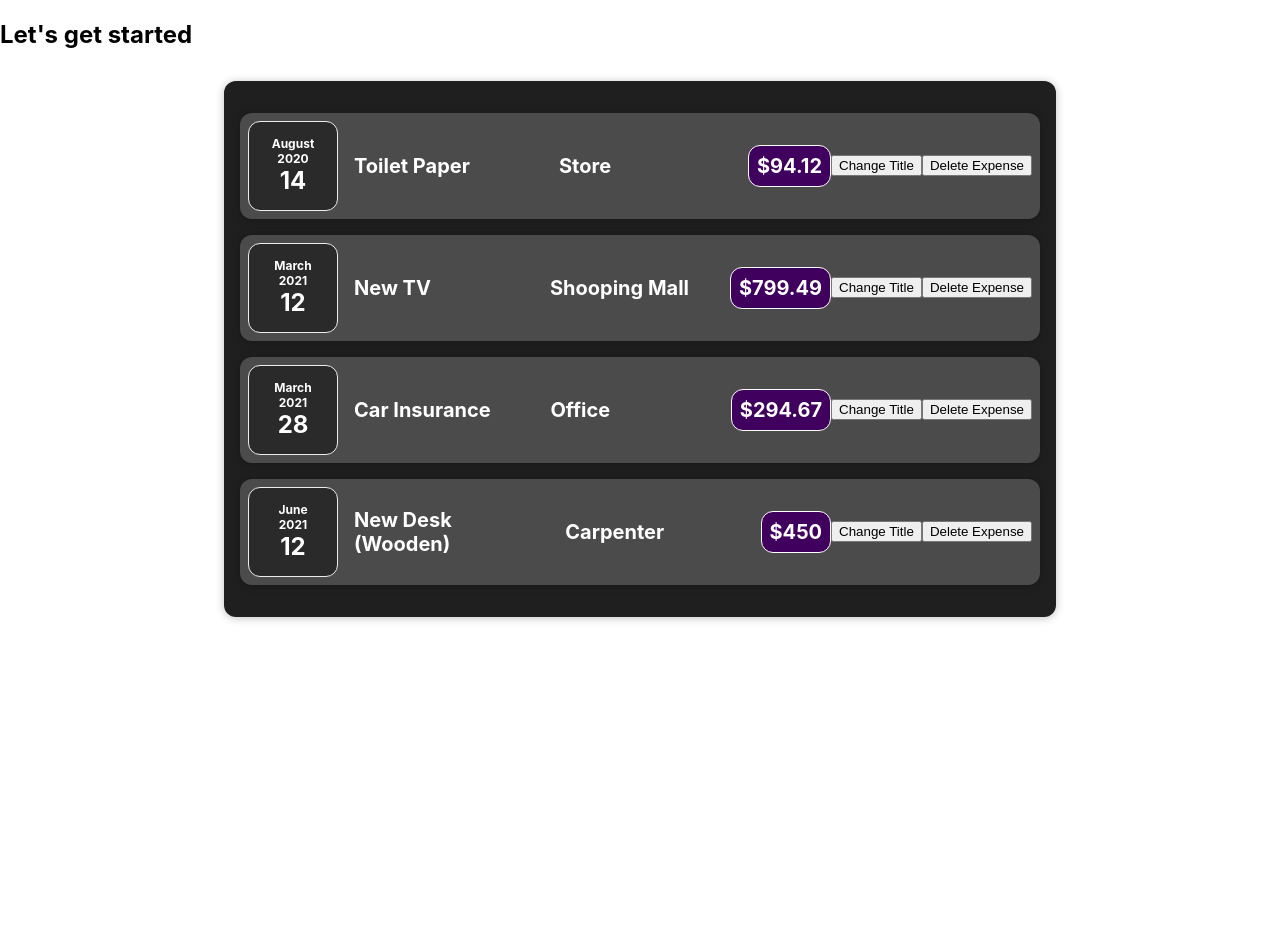
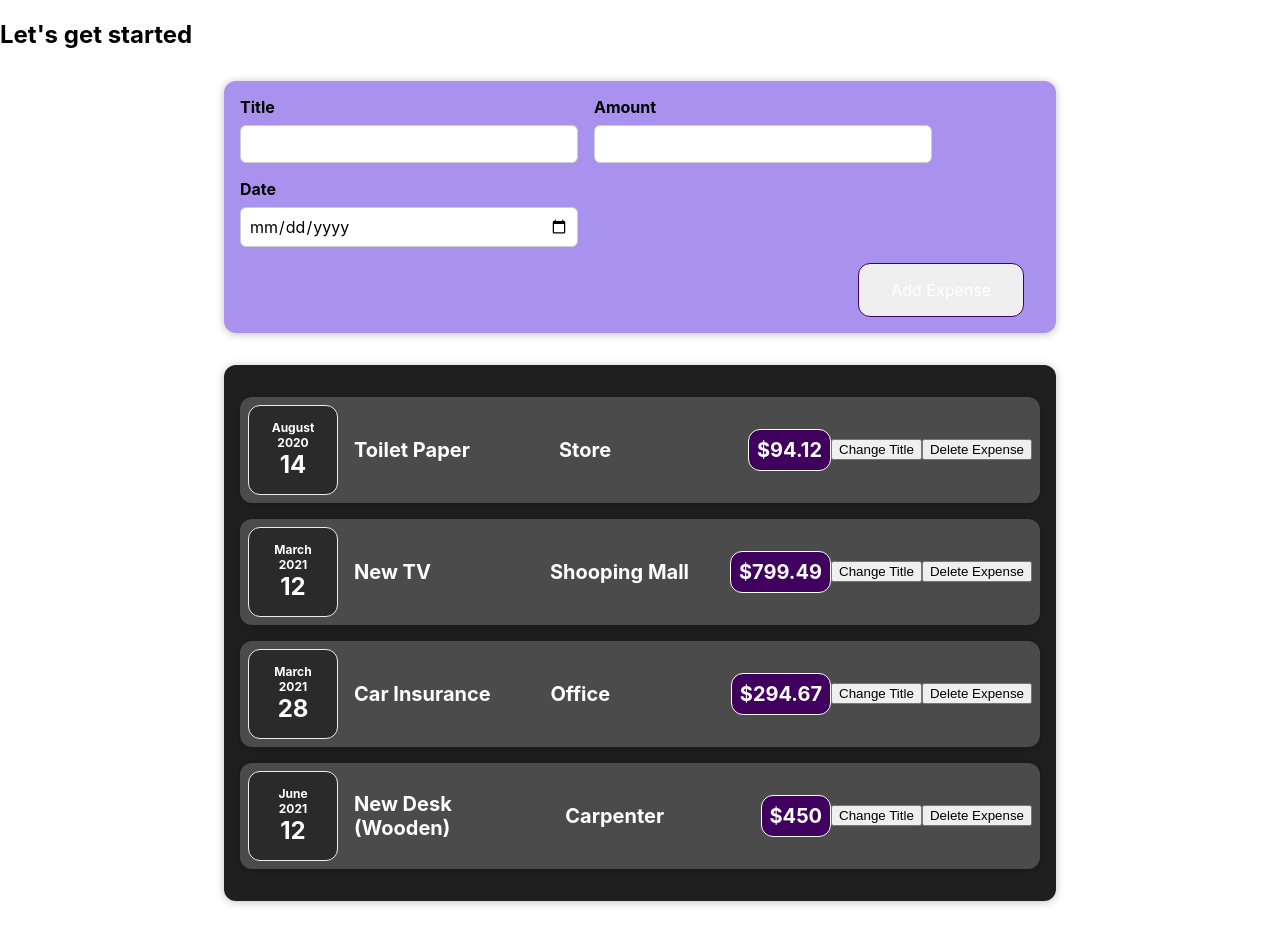
Before and after one commit to PrachiRameshGodase/React-Expense-tracker-app2, a React (Create React App) app: page / in a window 1280 px wide. Before the commit the page ends 800 px from the top, so only its background shows below. Built offline with nearby package versions, Linux system fonts and the light colour scheme.

Commit message:
Creating own first Component

```diff
--- a/src/App.js
+++ b/src/App.js
@@ -1,5 +1,6 @@
 import React from "react";
 import './App.css';
+import NewExpense from './components/NewExpense/NewExpense';
 import Expenses from './components/Expenses/Expenses';
 
 
@@ -38,7 +39,7 @@
   return (
     <div>
       <h2>Let's get started</h2>
-
+      <NewExpense/>
       <Expenses items={expenses}/>
     </div>
   );
--- /dev/null
+++ b/src/components/NewExpense/ExpenseForm.css
@@ -0,0 +1,26 @@
+.new-expense__controls {
+    display: flex;
+    flex-wrap: wrap;
+    gap: 1rem;
+    margin-bottom: 1rem;
+    text-align: left;
+  }
+
+.new-expense__control label {
+    font-weight: bold;
+    margin-bottom: 0.5rem;
+    display: block;
+}
+
+.new-expense__control input {
+    font: inherit;
+    padding: 0.5rem;
+    border-radius: 6px;
+    border: 1px solid #ccc;
+    width: 20rem;
+    max-width: 100%;
+}
+
+.new-expense__actions {
+    text-align: right;
+}
--- /dev/null
+++ b/src/components/NewExpense/ExpenseForm.js
@@ -0,0 +1,35 @@
+import React from 'react';
+import "./ExpenseForm.css";
+
+
+const ExpenseForm=()=> {
+// document.getElementById("item").addEventListener("click",(event)=>{
+//   console.log(event.target.value);
+// })
+const titleChangeHandler=(event)=>{
+    console.log(event.target.value);
+}
+  return (
+    <form>
+        <div className='new-expense__controls'>
+            <div className='new-expense__control'>
+                <label>Title</label>
+                <input type='text' onChange={titleChangeHandler} />
+            </div>
+            <div className='new-expense__control'>
+                <label>Amount</label>
+                <input type='number' min="0.01" step="0.01"/>
+            </div>
+            <div className='new-expense__control'>
+                <label>Date</label>
+                <input type='date' min="2019-01-01" max="2022-12-31"/>
+            </div>
+        </div>
+        <div className='new-expense__actions'>
+            <button type="submit">Add Expense</button>
+        </div>
+    </form>
+  )
+}
+
+export default ExpenseForm;
--- /dev/null
+++ b/src/components/NewExpense/NewExpense.css
@@ -0,0 +1,38 @@
+.new-expense{
+    background-color: #a892ee;
+    padding: 1rem;
+    margin: 2rem auto;
+    width: 50rem;
+    max-width: 95%;
+    border-radius: 12px;
+    text-align: center;
+    box-shadow: 0 1px 8px rgba(0,0,0,0.25);
+}
+
+.new-expense button{
+    font: inherit;
+    cursor: pointer;
+    padding: 1rem 2rem;
+    border: 1px solid #40005d;
+    border-color: #40005d;
+    color: white;
+    border-radius: 12px;
+    margin-right: 1rem;
+}
+
+.new-expense button:hover,
+  .new-expense button:active {
+    background-color: #510674;
+    border-color: #510674;
+  }
+
+  .new-expense button.alternative {
+    color: #220131;
+    border-color: transparent;
+    background-color: transparent;
+  }
+
+  .new-expense button.alternative:hover,
+  .new-expense button.alternative:active {
+    background-color: #ddb3f8;
+  }
--- /dev/null
+++ b/src/components/NewExpense/NewExpense.js
@@ -0,0 +1,15 @@
+import React from 'react';
+import ExpenseForm from './ExpenseForm.js';
+import "./NewExpense.css";
+
+
+
+const NewExpense=() =>{
+  return (
+    <div className='new-expense'>
+      <ExpenseForm/>
+    </div>
+  )
+}
+
+export default NewExpense;
```
